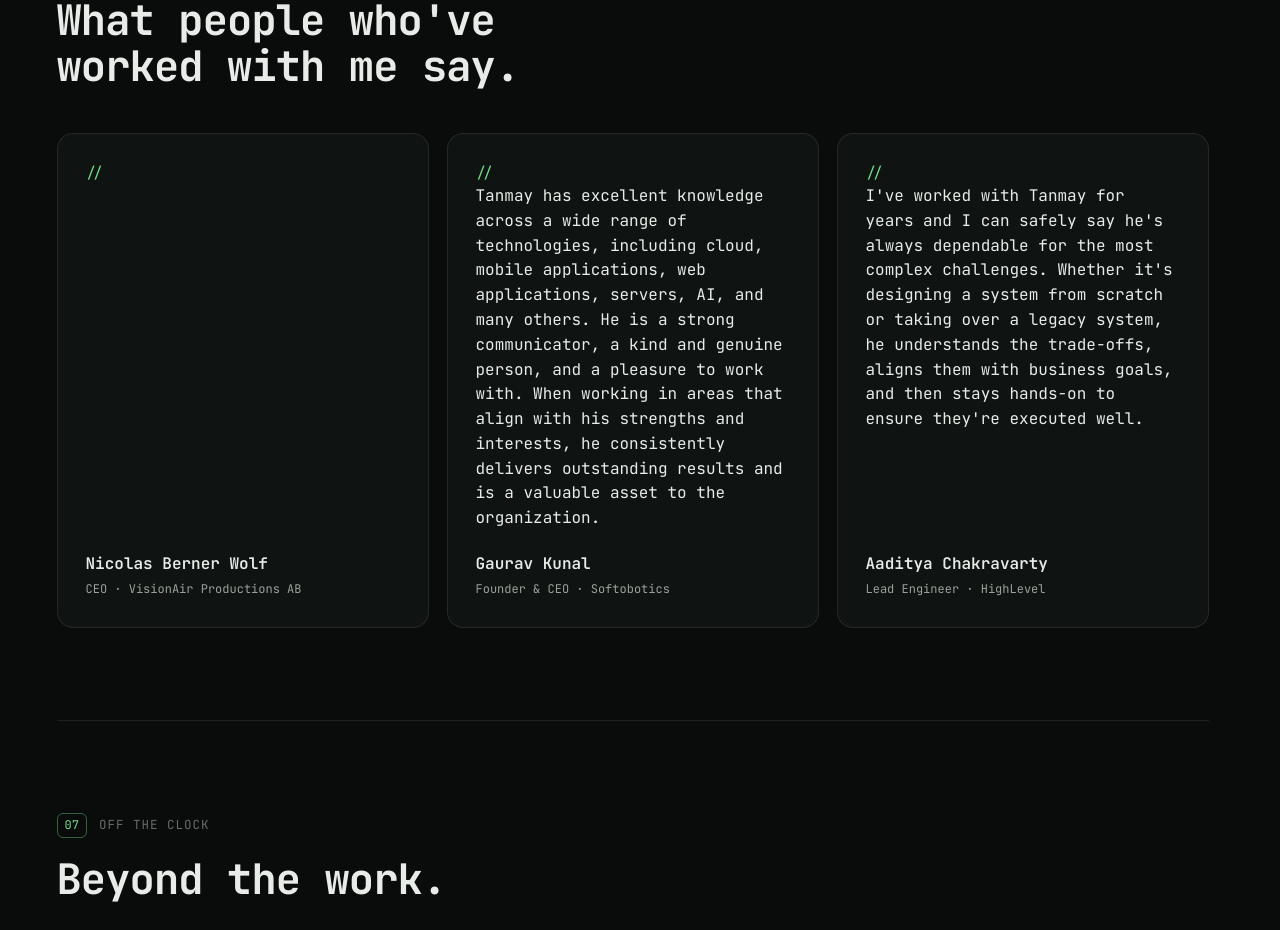
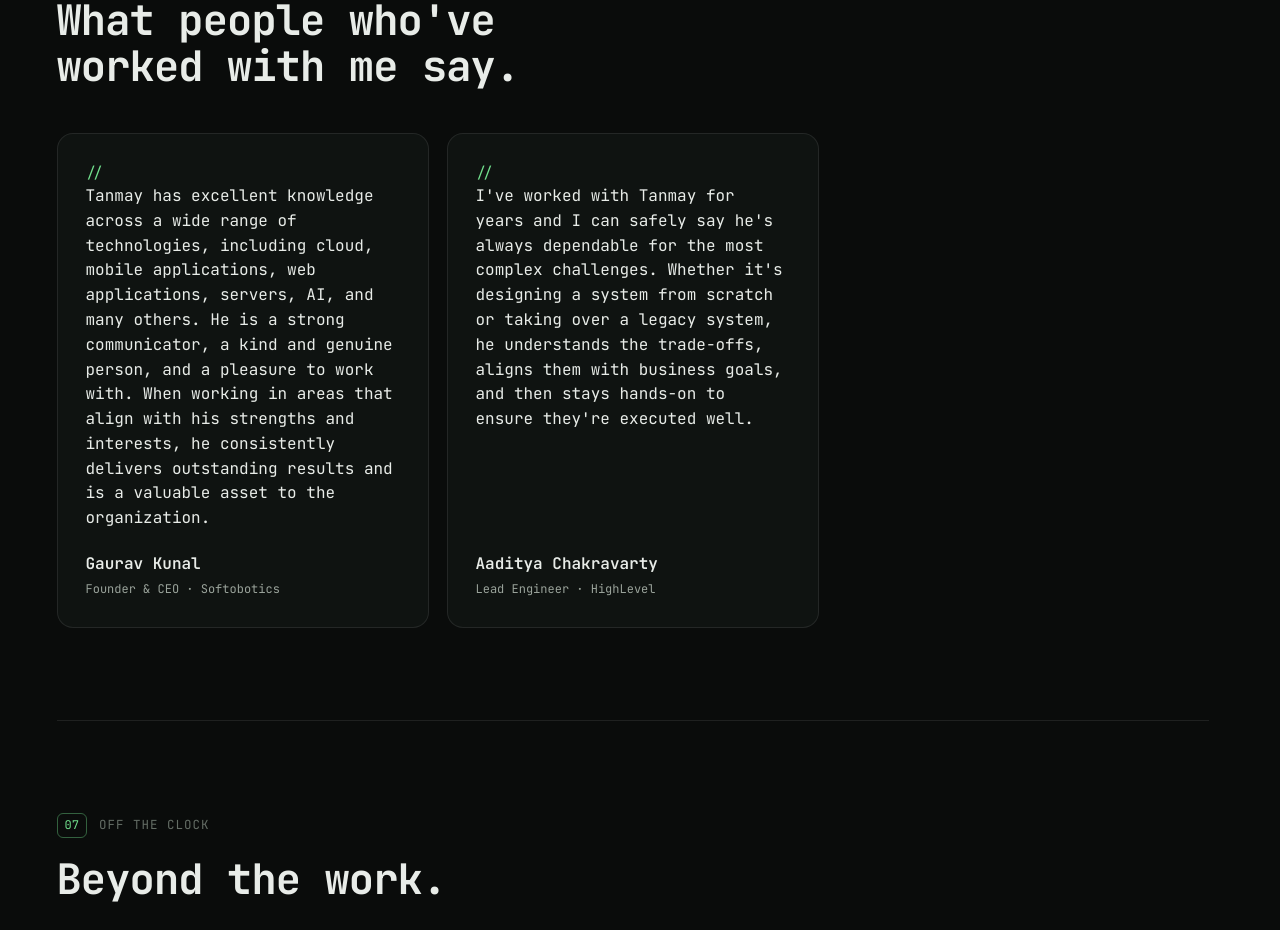
Before and after one commit to tanmayvij/tanmayvij.com, a Next.js app: page / in a window 1280 px wide. Shown: the part 6120-7050 px from the top of the page. Built offline with nearby package versions, Linux system fonts and the light colour scheme.

Commit message:
chore: slice testimonials array for awaited content

```diff
--- a/src/components/sections/testimonials.tsx
+++ b/src/components/sections/testimonials.tsx
@@ -14,7 +14,7 @@ export function Testimonials() {
         />
       </Reveal>
       <div className="quotes">
-        {SITE.testimonials.map((q, i) => (
+        {SITE.testimonials.slice(1).map((q, i) => (
           <Reveal className="quote" key={i} delay={i * 80} as="figure">
             <blockquote className="quote-text">{q.quote}</blockquote>
             <figcaption className="quote-by">
```
